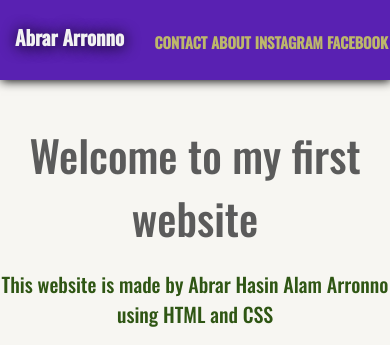
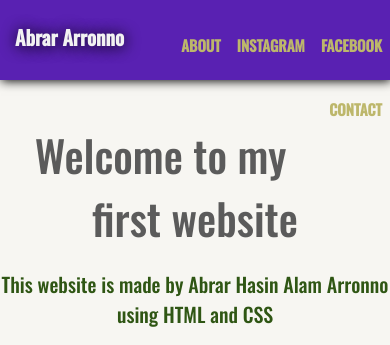
Before and after one commit to arronno1234/Abrar-Arronno, a plain HTML site: page index.html in a window 390 px wide. Shown: the top 345 px of the page. Drawn offline with nearby package versions, Linux system fonts and the light colour scheme.

Commit message:
Update style.css

```diff
--- a/style.css
+++ b/style.css
@@ -113,10 +113,10 @@ color: violet;
 
     .navlink{
         font-size:15px;
-        margin: 1px;
-        padding: 1px;
+        margin: 4px;
+        padding: 4px;
         margin-top: 30px;
-        margin-left: 1px;
+        margin-left: 4px;
     }
 
     .welcome{
```
